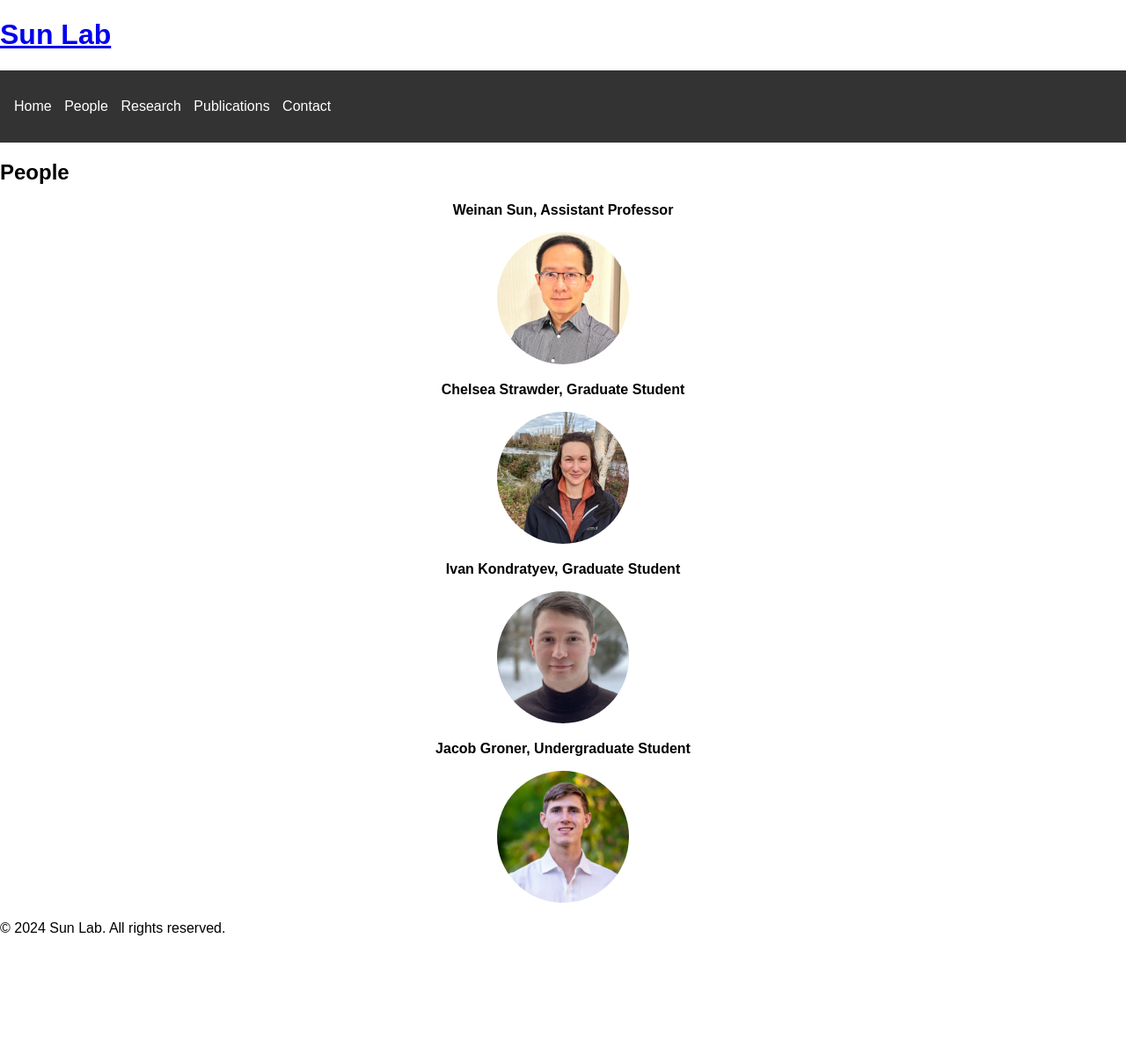
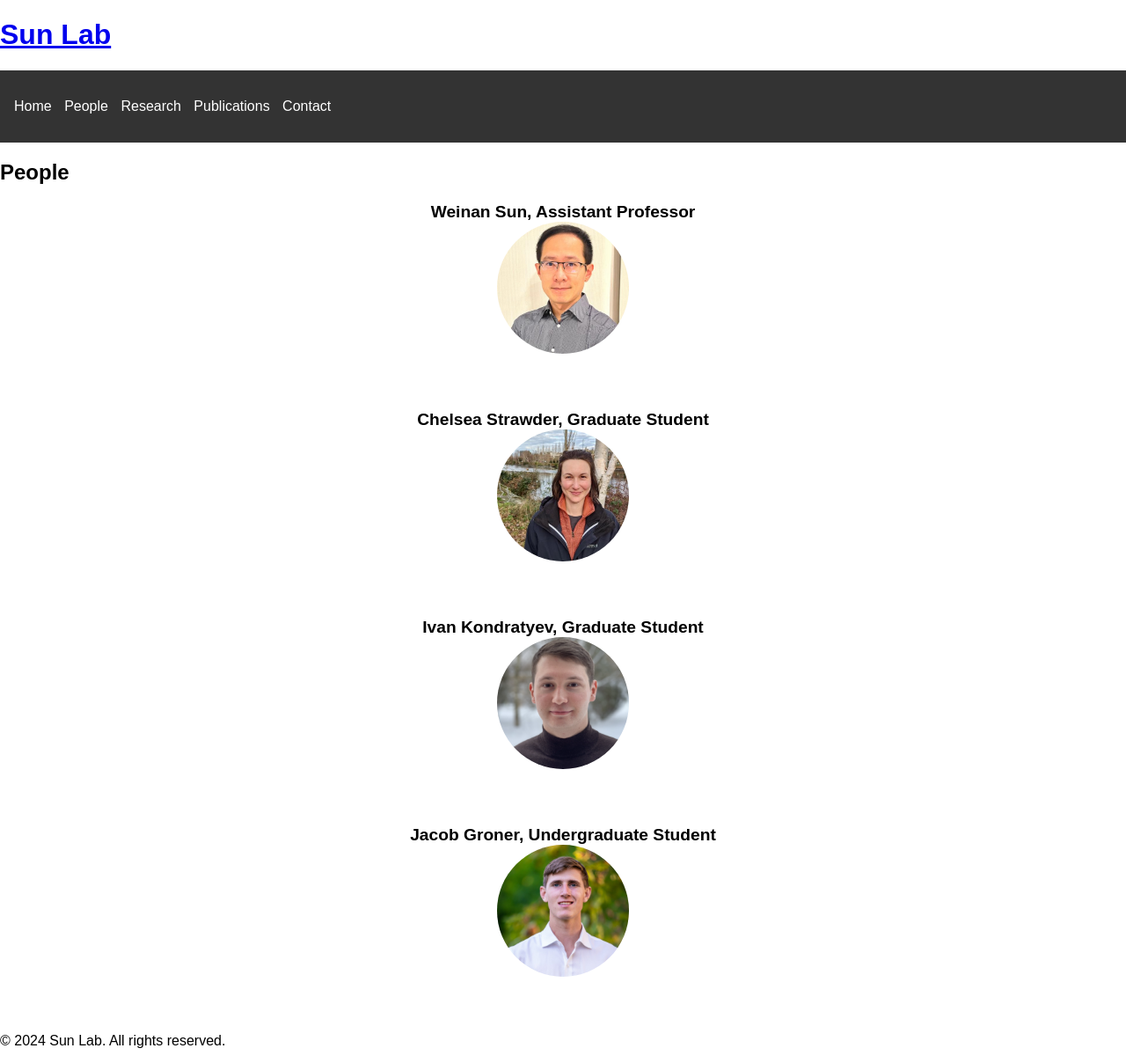
Before and after one commit to neuroai/my-awesome-site, a Jekyll site: the page built from people.md, in a window 1280 px wide. Shown: the whole page at 88% size. Built offline with Jekyll 4.4.1, drawn with Linux system fonts in a browser that asks for light colours; before the commit the page ends 1080 px from its top, so only the background shows below that.

Commit message:
Update custom.css

```diff
--- a/assets/css/custom.css
+++ b/assets/css/custom.css
@@ -8,4 +8,14 @@
     width: 150px; /* Adjust as needed */
     height: 150px; /* Adjust as needed */
     object-fit: cover; /* Ensure the image scales correctly within the circle */
+    margin-bottom: 20px; /* Add some space below the images */
 }
+
+.person {
+    margin-bottom: 40px; /* Add space between each person section */
+}
+
+.person p {
+    margin: 0; /* Remove default margin */
+    font-size: 1.2em; /* Adjust as needed for styling */
+}
```
